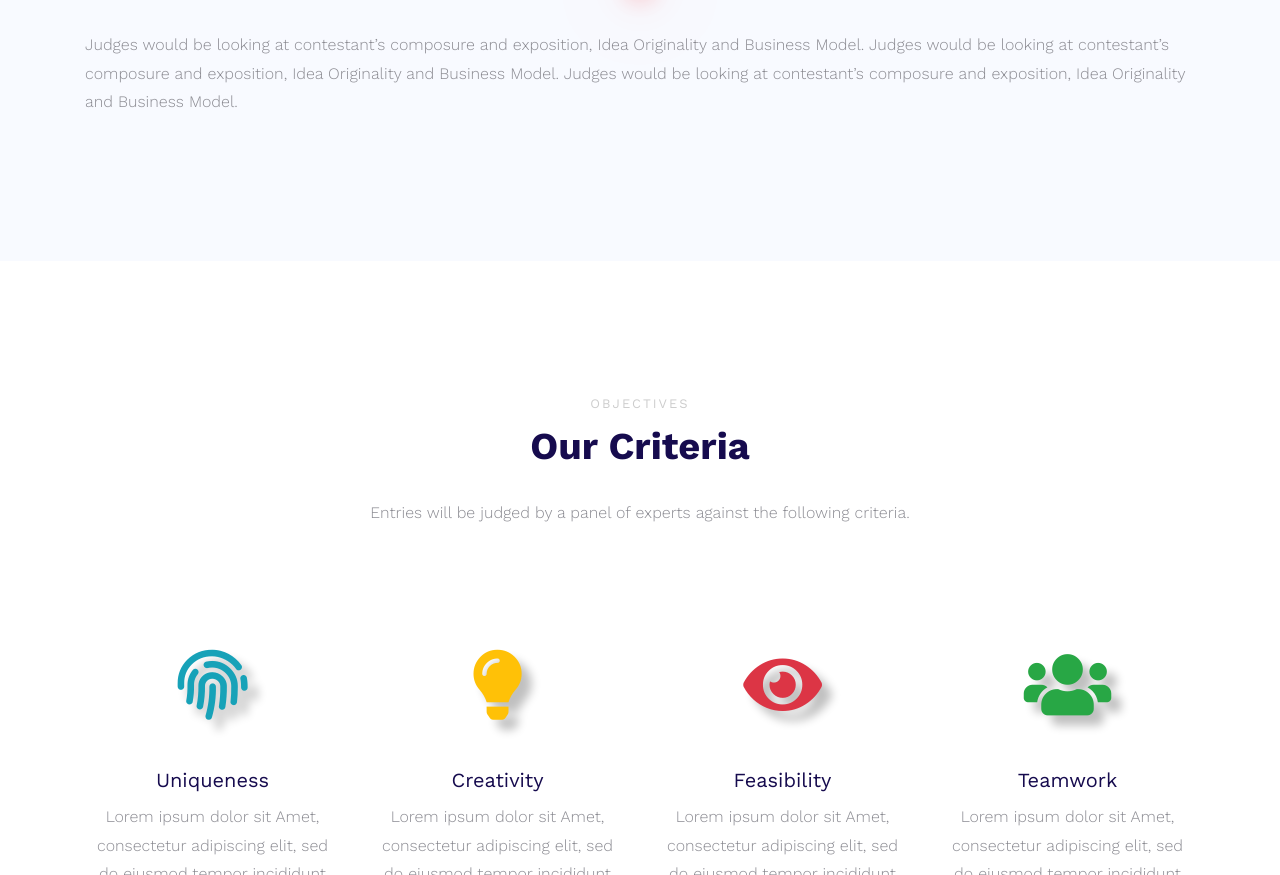
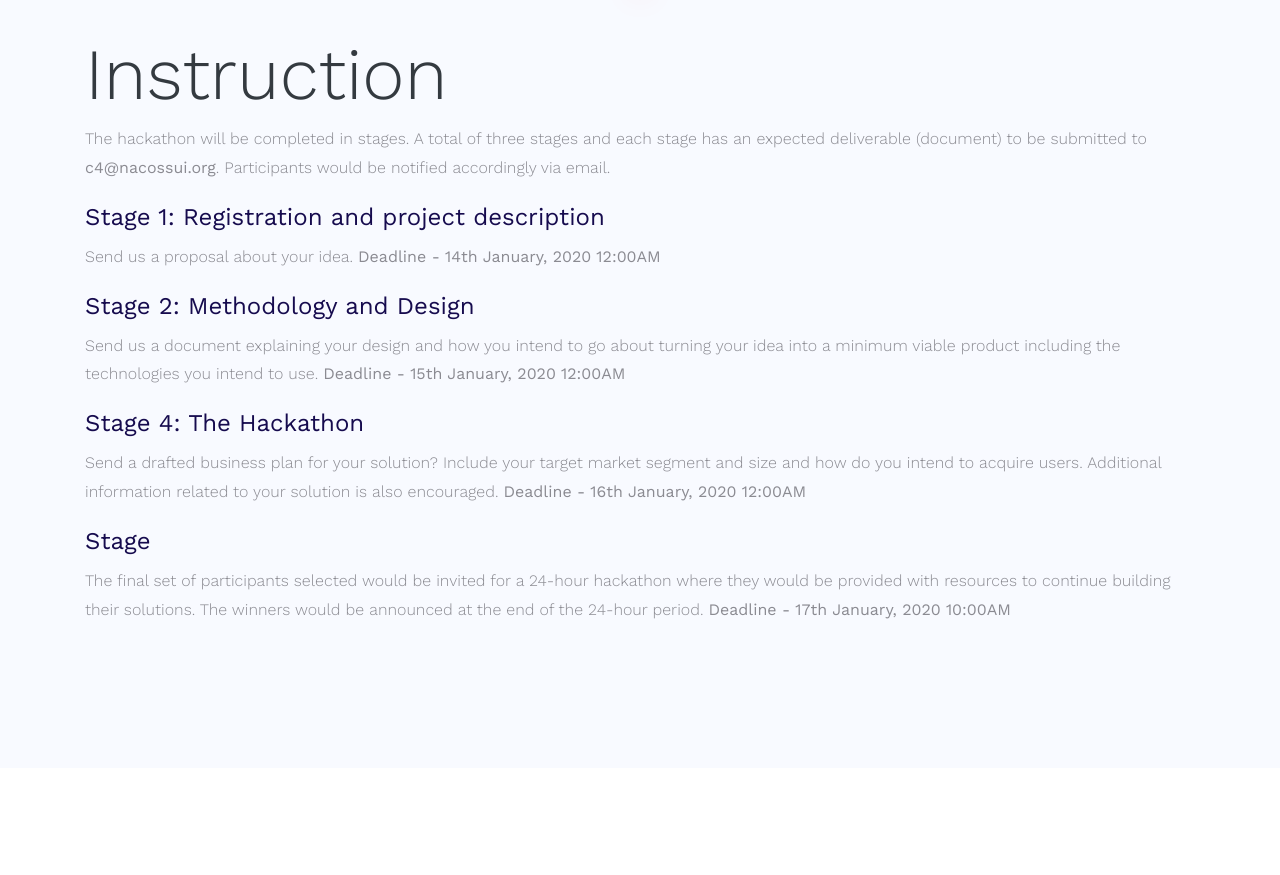
Before and after one commit to femiayodeji/c4, a website: page index.html in a window 1280 px wide. Shown: the part 1925-2800 px from the top of the page. Drawn offline with nearby package versions, Linux system fonts and the light colour scheme; animation ran at ten frames a second; files whose address does not match are found by name.

Commit message:
add information

```diff
--- a/index.html
+++ b/index.html
@@ -111,9 +111,36 @@
 
         <div class="row ftco-animate">
           <div class="col-md-12">
+            <h3 class="display-3 text-dark">Instruction</h3>
             <p>
-              Judges would be looking at contestant’s composure and exposition, Idea Originality and Business Model. Judges would be looking at contestant’s composure and exposition, Idea Originality and Business Model. Judges would be looking at contestant’s composure and exposition, Idea Originality and Business Model.
+              The hackathon will be completed in stages. A total of three stages and each stage has an expected deliverable (document) to be submitted to <strong>c4@nacossui.org</strong>. Participants would be notified accordingly via email.
             </p>
+          </div>
+          <div class="col-md-12">
+            <h4>Stage 1: Registration and project description</h4>
+            <p>
+              Send us a proposal about your idea.
+              <b>Deadline - 14th January, 2020 12:00AM</b>
+            </p>
+
+            <h4>Stage 2: Methodology and Design</h4>
+            <p>
+              Send us a document explaining your design and how you intend to go about turning your idea into a minimum viable product including the technologies you intend to use.
+              <b>Deadline - 15th January, 2020 12:00AM</b>
+            </p>
+
+            <h4>Stage 4: The Hackathon</h4>
+            <p>
+              Send a drafted business plan for your solution? Include your target market segment and size and how do you intend to acquire users. Additional information related to your solution is also encouraged.
+              <b>Deadline - 16th January, 2020 12:00AM</b>
+            </p>
+
+            <h4>Stage </h4>
+            <p>
+               The final set of participants selected would be invited for a 24-hour hackathon where they would be provided with resources to continue building their solutions. The winners would be announced at the end of the 24-hour period.
+              <b>Deadline - 17th January, 2020 10:00AM</b>
+            </p>
+
           </div>
         </div>
       </div>
@@ -131,20 +158,7 @@
           </div>
         </div>
         <div class="row">
-          <div class="col-md-6 col-lg-3 d-flex align-self-stretch ftco-animate">
-            <div class="media block-6 services d-block text-center">
-              <div class="d-flex justify-content-center">
-                <div class="icon color-3 d-flex justify-content-center mb-3">
-                  <i class="fas fa-fingerprint icon text-info"></i>
-                </div>
-              </div>
-              <div class="media-body p-2 mt-3">
-                <h3 class="heading">Uniqueness</h3>
-                <p>Lorem ipsum dolor sit Amet, consectetur adipiscing elit, sed do eiusmod tempor incididunt ut labore et dolore magna aliqua.</p>
-              </div>
-            </div>
-          </div>
-          <div class="col-md-6 col-lg-3 d-flex align-self-stretch ftco-animate">
+          <div class="col-md-6 col-lg-4 d-flex align-self-stretch ftco-animate">
             <div class="media block-6 services d-block text-center">
               <div class="d-flex justify-content-center">
                 <div class="icon color-3 d-flex justify-content-center mb-3">
@@ -152,12 +166,14 @@
                 </div>
               </div>
               <div class="media-body p-2 mt-3">
-                <h3 class="heading">Creativity</h3>
-                <p>Lorem ipsum dolor sit Amet, consectetur adipiscing elit, sed do eiusmod tempor incididunt ut labore et dolore magna aliqua.</p>
+                <h3 class="heading">Uniqueness & Creativity</h3>
+                <p>
+                  We expect all participants idea to be original and unique. If an individual intends to work on an existing idea s/he must make sure there is significant change(improvement) to the present system and the source must be acknowledged in the presentation.
+                </p>
               </div>
             </div>
           </div>
-          <div class="col-md-6 col-lg-3 d-flex align-self-stretch ftco-animate">
+          <div class="col-md-6 col-lg-4 d-flex align-self-stretch ftco-animate">
             <div class="media block-6 services d-block text-center">
               <div class="d-flex justify-content-center">
                 <div class="icon color-3 d-flex justify-content-center mb-3">
@@ -166,12 +182,14 @@
               </div>
               <div class="media-body p-2 mt-3">
                 <h3 class="heading">Feasibility</h3>
-                <p>Lorem ipsum dolor sit Amet, consectetur adipiscing elit, sed do eiusmod tempor incididunt ut labore et dolore magna aliqua.</p>
+                <p>
+                  Participants are expected to think through their ideas and make sure it is achievable within the project time frame or if it is a daunting solution, participants are to work on a Minimum Viable Product(MVP) and further include features to be included in the project in their presentation.
+                </p>
               </div>
             </div>
           </div>
 
-          <div class="col-md-6 col-lg-3 d-flex align-self-stretch ftco-animate">
+          <div class="col-md-6 col-lg-4 d-flex align-self-stretch ftco-animate">
             <div class="media block-6 services d-block text-center">
               <div class="d-flex justify-content-center">
                 <div class="icon color-3 d-flex justify-content-center mb-3">
@@ -180,7 +198,9 @@
               </div>
               <div class="media-body p-2 mt-3">
                 <h3 class="heading">Teamwork</h3>
-                <p>Lorem ipsum dolor sit Amet, consectetur adipiscing elit, sed do eiusmod tempor incididunt ut labore et dolore magna aliqua.</p>
+                <p>
+                  We expect participants of the hackathon to work in teams. We recommend at least a team of two and a maximum of three.
+                </p>
               </div>
             </div>
           </div>
@@ -212,10 +232,9 @@
              <div class="ftco-footer-widget m-2">
               <h2 class="ftco-heading-2">Contact Information</h2>
               <ul class="list-unstyled">
-                <li><a href="#" class="py-2 d-block">University of Ibadan, Ibadan Oyo state, Nigeria.</a></li>
+                <li><a href="#" class="py-2 d-block">Computer Science Department, University of Ibadan, Ibadan Oyo state, Nigeria.</a></li>
                 <li><a href="#" class="py-2 d-block">+234 0000 0000 00</a></li>
-                <li><a href="#" class="py-2 d-block">info@yoursite.com</a></li>
-                <li><a href="#" class="py-2 d-block">email@email.com</a></li>
+                <li><a href="#" class="py-2 d-block">c4@nacossui.org</a></li>
               </ul>
             </div>
           </div>
```
